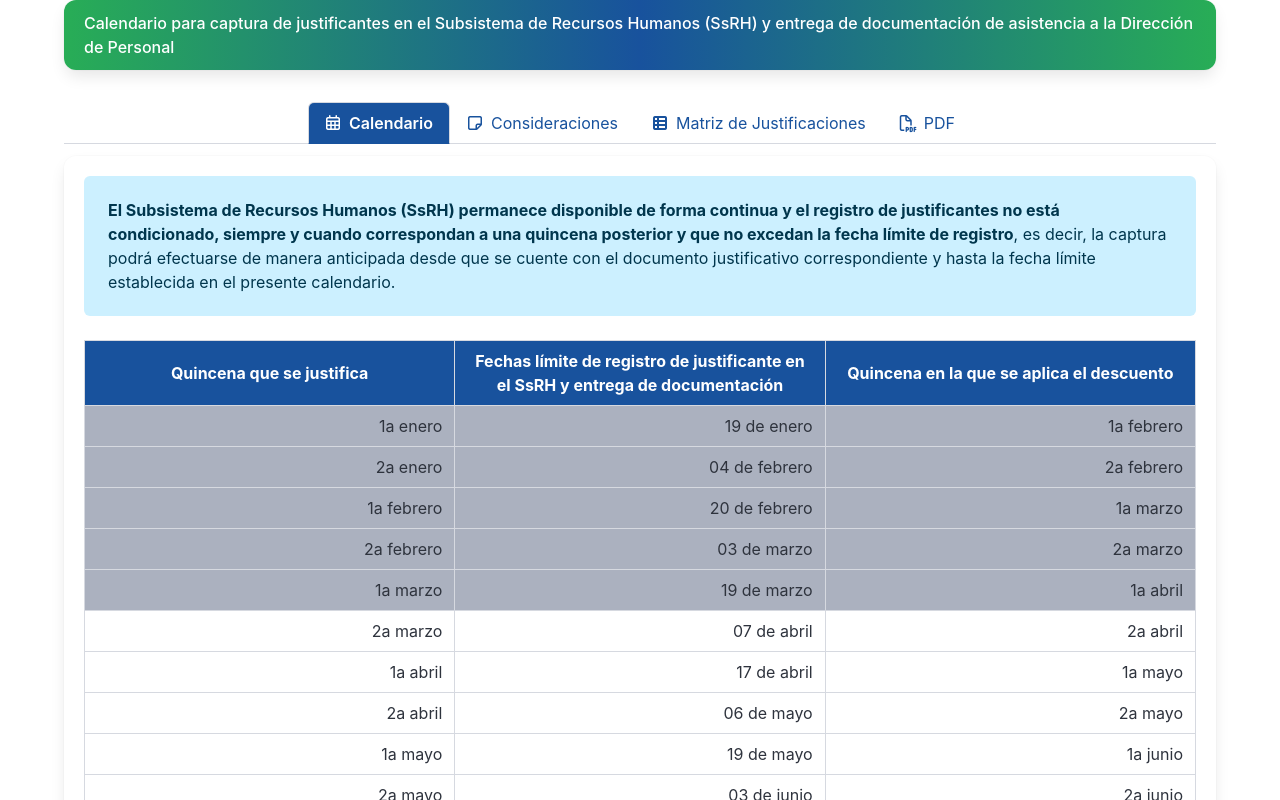
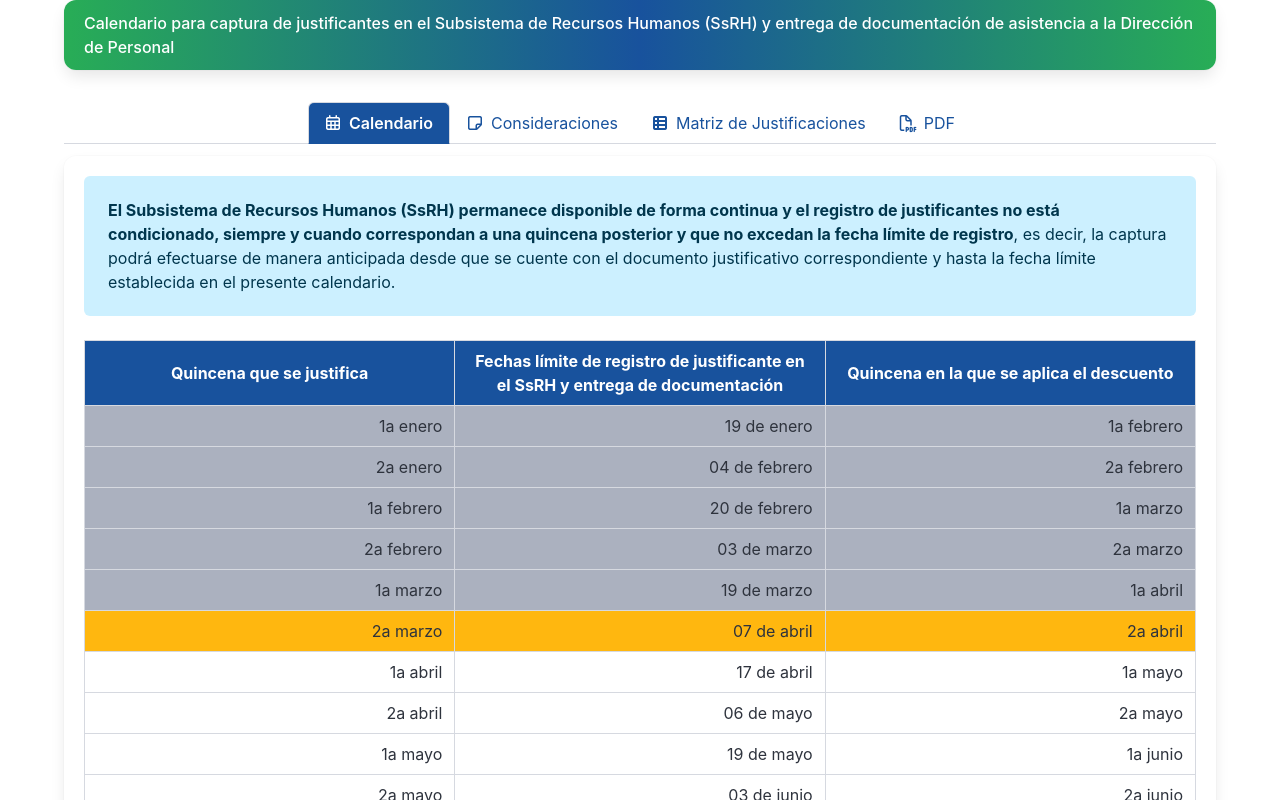
Before and after one commit to Victor-Mtz2/vicmartinez.github.io, a plain HTML site: page pages/justificantes.html in a window 1280 px wide. Drawn offline with nearby package versions, Linux system fonts and the light colour scheme.

Commit message:
color para el dia de cierre en calendarios

```diff
--- a/pages/justificantes.html
+++ b/pages/justificantes.html
@@ -96,7 +96,7 @@
 									</thead>
 									<tbody>
 										<template x-for="item in datos" :key="item.titulo">
-											<tr :class="{ 'has-background-grey-light has-text-grey-lighter': esVencida(item.fecha) }">
+											<tr :class="{ 'has-background-grey-light has-text-grey-lighter': esVencida(item.fecha), 'has-background-warning': esHoy(item.fecha) }">
 												<td x-text="item.titulo"></td>
 												<td x-text="item.fechaTexto"></td>
 												<td x-text="item.fechaNomina"></td>
@@ -110,7 +110,7 @@
 							<div id="cardsFechas" class="is-hidden-tablet">
 								<template x-for="item in datos" :key="item.titulo">
 									<div class="card mb-2"
-										:class="{ 'has-background-grey-lighter has-text-grey': esVencida(item.fecha) }">
+										:class="{ 'has-background-grey-lighter has-text-grey': esVencida(item.fecha), 'has-background-warning': esHoy(item.fecha) }">
 										<div class="card-content py-2">
 											<span class="is-size-6">Quincena que se justifica: </span><p class="has-text-weight-semibold" x-text="item.titulo"></p>
 											<span class="is-size-6">Fechas límite de registro: </span><p class="has-text-weight-semibold" x-text="item.fechaTexto"></p>
--- a/sources/justificantes.js
+++ b/sources/justificantes.js
@@ -32,8 +32,14 @@ function fechasApp() {
   return {
       datos,
       hoy,
-      esVencida(fecha) {
-      return new Date(fecha) < this.hoy;
+      esVencida(fecha){
+        const f = new Date(fecha + "T00:00:00");
+        return f < this.hoy;
+      },
+
+      esHoy(fecha){
+        const f = new Date(fecha + "T00:00:00");
+        return f.getTime() === this.hoy.getTime();
       }
   }
 }
```
Also changed, not shown: pages/tramitespago.html (+3 -3 lines), sources/tramitespago.js (+8 -2 lines).
